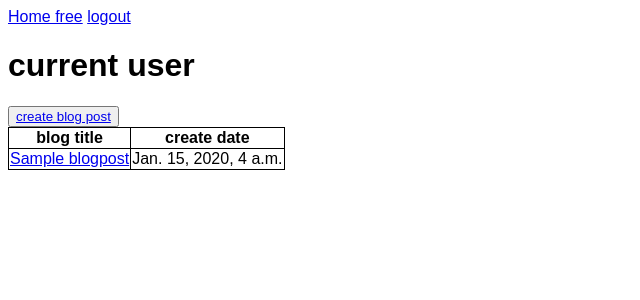
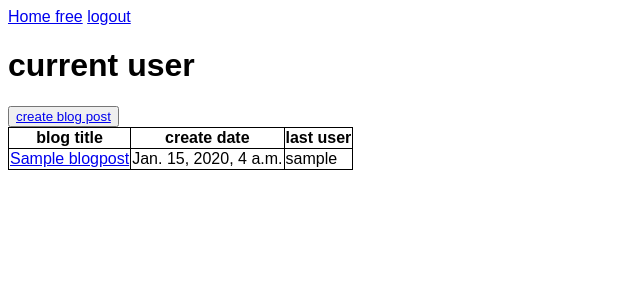
Before and after one commit to suburbandox/ethanpolls, a Django app: page /blog/ in a window 1280 px wide. Shown: the top 300 px of the page, without its empty margins (0-640 px from the left). Run offline with Django 4.2, Linux system fonts and the light colour scheme; tables that the repository leaves empty hold one stand-in row (values such as "Sample post").

Commit message:
added a last updated column

```diff
--- a/blog/templates/blog/index.html
+++ b/blog/templates/blog/index.html
@@ -5,6 +5,7 @@
     <tr>
         <th>blog title</th>
         <th>create date</th>
+        <th>last user</th>
     </tr>
     {% for post in posts %}
     <tr>
@@ -12,6 +13,7 @@
 
         <!-- <li><a href="{{post.pk}}/">{{ post.title }}</a></li> -->
         <td>{{post.date}}</td>
+        <td>{{post.user}}</td>
     </tr>
     {% endfor %}
 </table>
```
